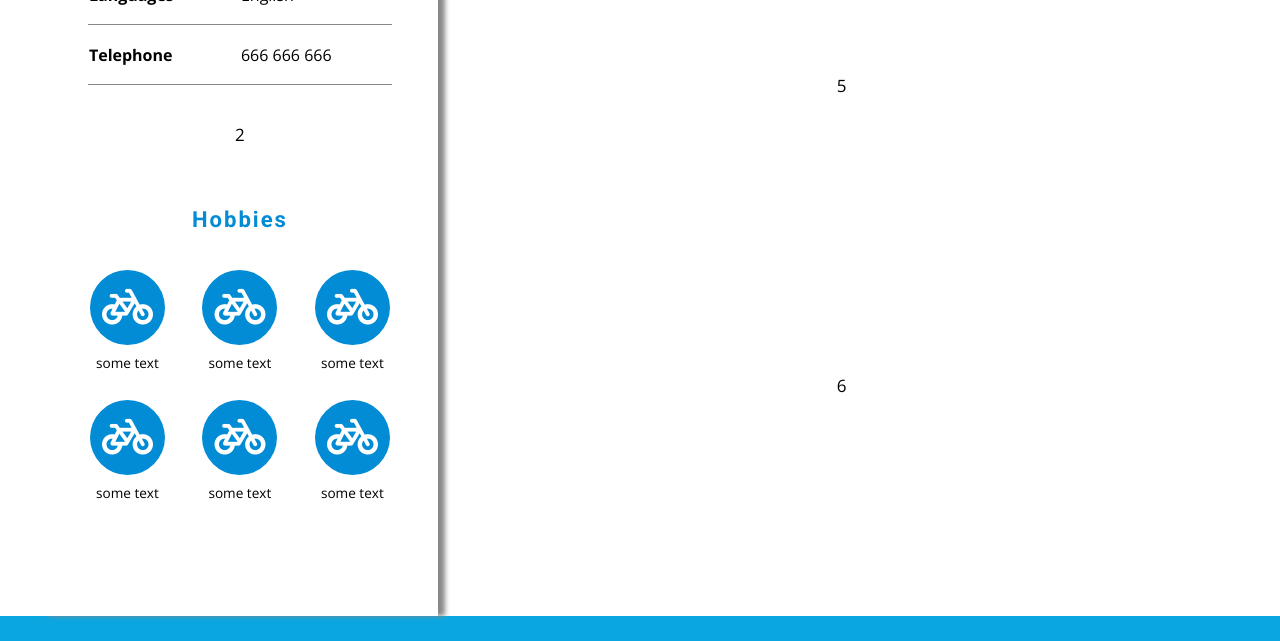
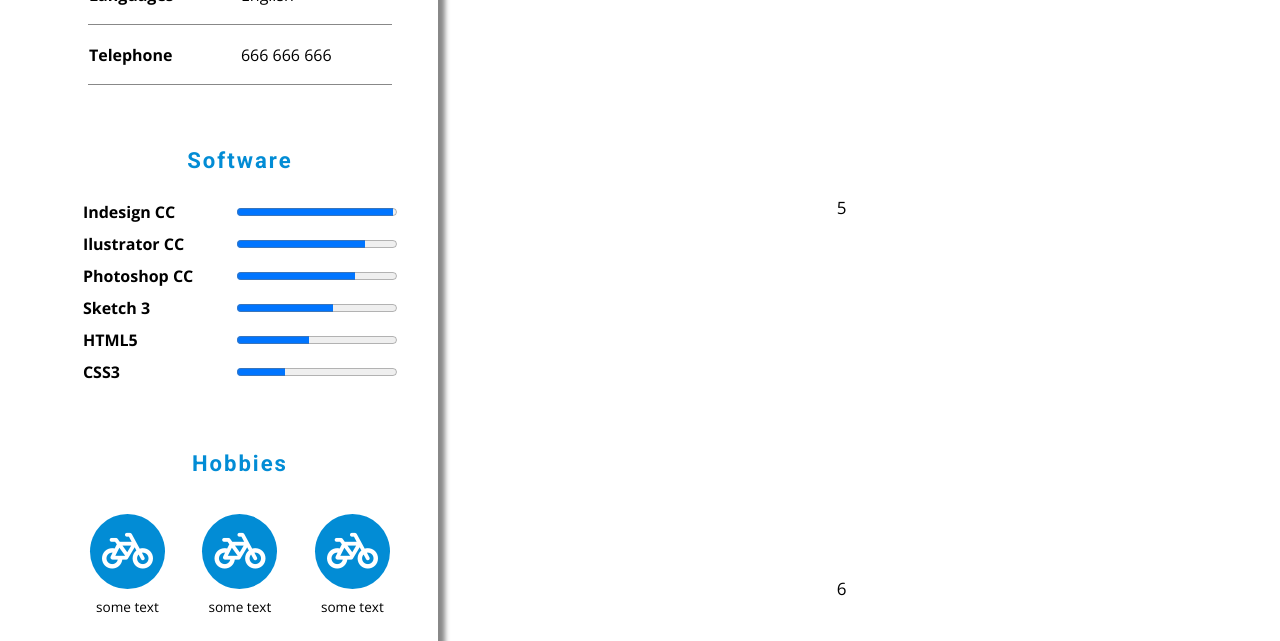
Before and after one commit to KamilCybulski/resume-template, a plain HTML site: page index.html in a window 1280 px wide. Shown: the part 980-1621 px from the top of the page. Drawn offline with nearby package versions, Linux system fonts and the light colour scheme.

Commit message:
Added software section.

```diff
--- a/index.html
+++ b/index.html
@@ -41,6 +41,7 @@
 
         <main>
            <div class="col left-col">
+
                <section class="info-field personal-section">
                    <div class="personal-wrapper">
                         <h3>Personal</h3>
@@ -66,7 +67,33 @@
                         </table>
                    </div>
                </section>
-               <section class="info-field software-section">2</section>
+
+               <section class="info-field software-section">
+                    <div class="software-wrapper">
+                        <h3>Software</h3>
+                        <table>
+                            <tr>
+                                <td class="tb-prop">Indesign CC</td><td><progress value="98" max="100"></progress></td>
+                            </tr>
+                            <tr>
+                                <td class="tb-prop">Ilustrator CC</td><td><progress value="80" max="100"></progress></td>
+                            </tr>
+                            <tr>
+                                <td class="tb-prop">Photoshop CC</td><td><progress value="74" max="100"></progress></td>
+                            </tr>
+                            <tr>
+                                <td class="tb-prop">Sketch 3</td><td><progress value="60" max="100"></progress></td>
+                            </tr>
+                            <tr>
+                                <td class="tb-prop">HTML5</td><td><progress value="45" max="100"></progress></td>
+                            </tr>
+                            <tr>
+                                <td class="tb-prop">CSS3</td><td><progress value="30" max="100"></progress></td>
+                            </tr>
+                        </table>
+                    </div>
+               </section>
+
                <section class="info-field">
                    <h3>Hobbies</h3>
                    <div class="hobbies-section">
@@ -96,6 +123,7 @@
                         </div>
                    </div>
                </section>
+
            </div>
 
            <div class="col right-col">
--- a/styles/index.scss
+++ b/styles/index.scss
@@ -77,6 +77,14 @@
 }
 
 /*=============SOFTWARE=====================*/
+.software-wrapper{
+    td{
+        width: 150px;
+        height: 30px;
+    }
+}
+
+
 
 
 /*=============HOBBIES=====================*/
@@ -104,7 +112,7 @@
 }
 @media screen and (min-width: 554px) and (max-width: 950px){
     .hobbies-section{
-        width: 419.77px;
+        width: 419.77px;  //This is just a hack to keep hobbies section display 2 rows of 3 icons on tablets
     }
 }
 
```
Also changed, not shown: styles/index.css.
